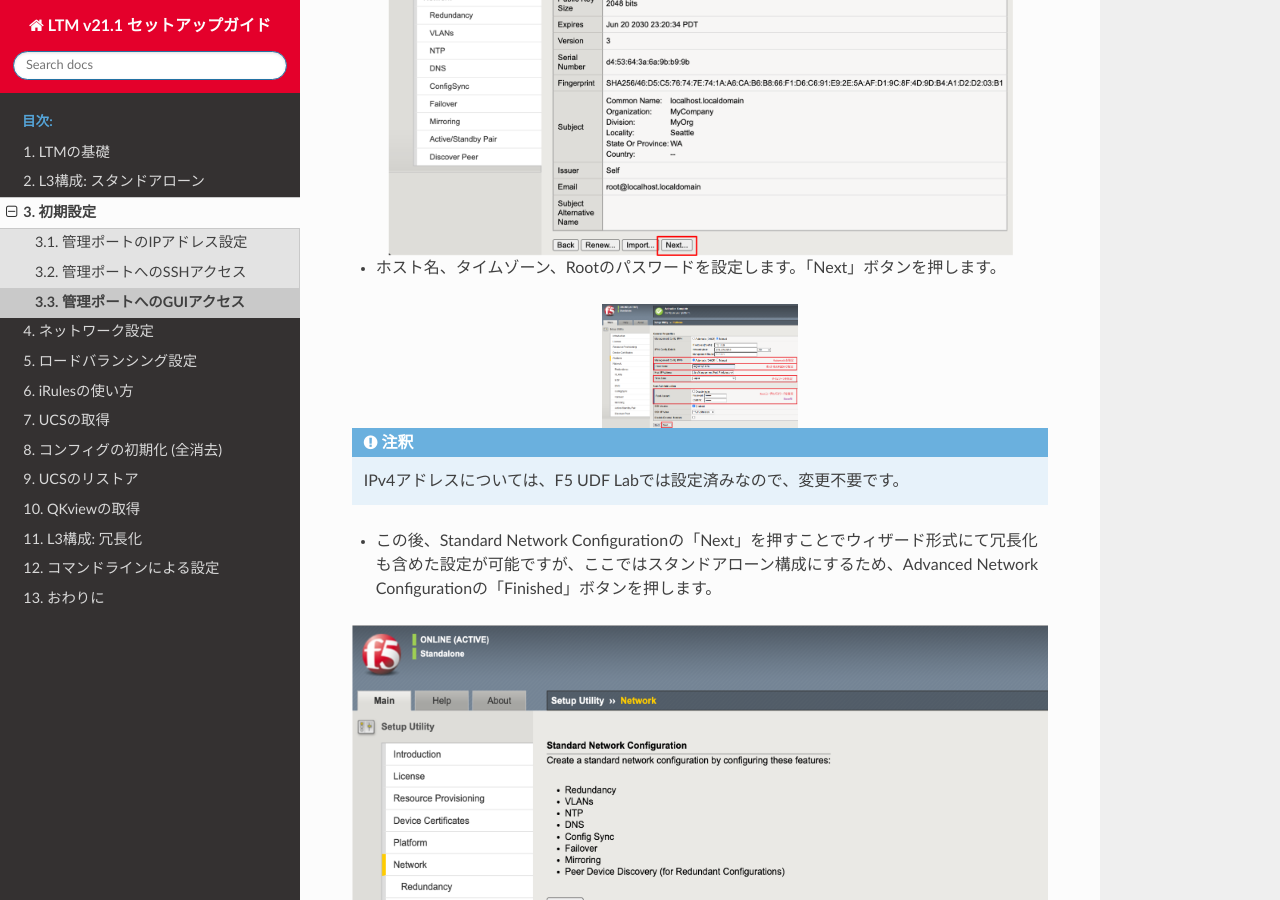
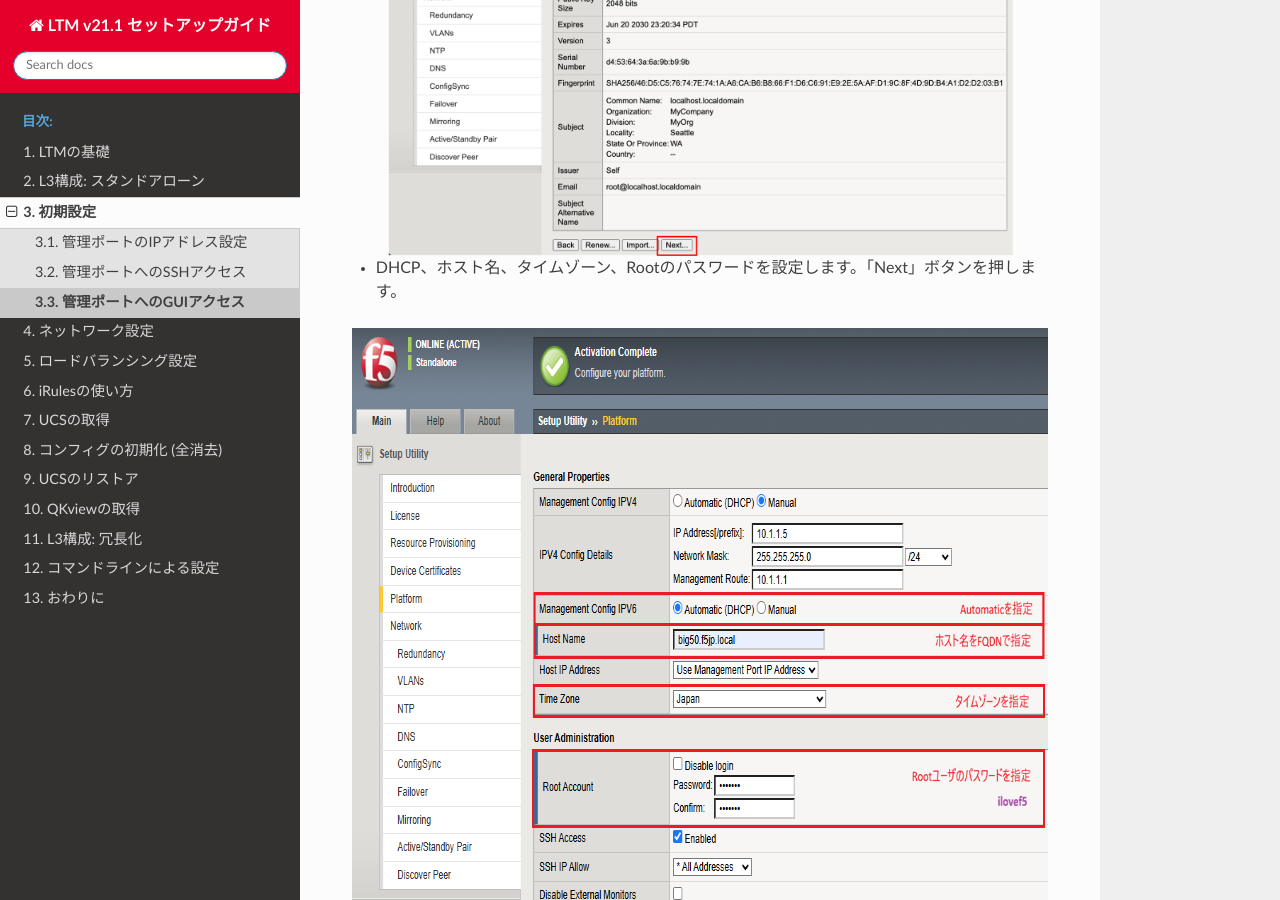
Before and after one commit to BeF5/f5j-easy-setup-ltm-21, a Sphinx documentation site: the page built from docs/content03/module03/module03.rst, in a window 1280 px wide and 900 px high, scrolled down 4450 px. Built offline with Sphinx 7.4.7 and the Read the Docs theme 3.1.0, drawn with Linux system fonts in a browser that asks for light colours.

Commit message:
mod1-1-10のscaleを100%に変更

```diff
--- a/docs/content03/module03/module03.rst
+++ b/docs/content03/module03/module03.rst
@@ -67,10 +67,10 @@
    :scale: 20%
    :align: center
 
-- ホスト名、タイムゾーン、Rootのパスワードを設定します。「Next」ボタンを押します。
+- DHCP、ホスト名、タイムゾーン、Rootのパスワードを設定します。「Next」ボタンを押します。
 
 .. figure:: images/mod3-3-10.png
-   :scale: 20%
+   :scale: 100%
    :align: center
 
 .. note::
```
